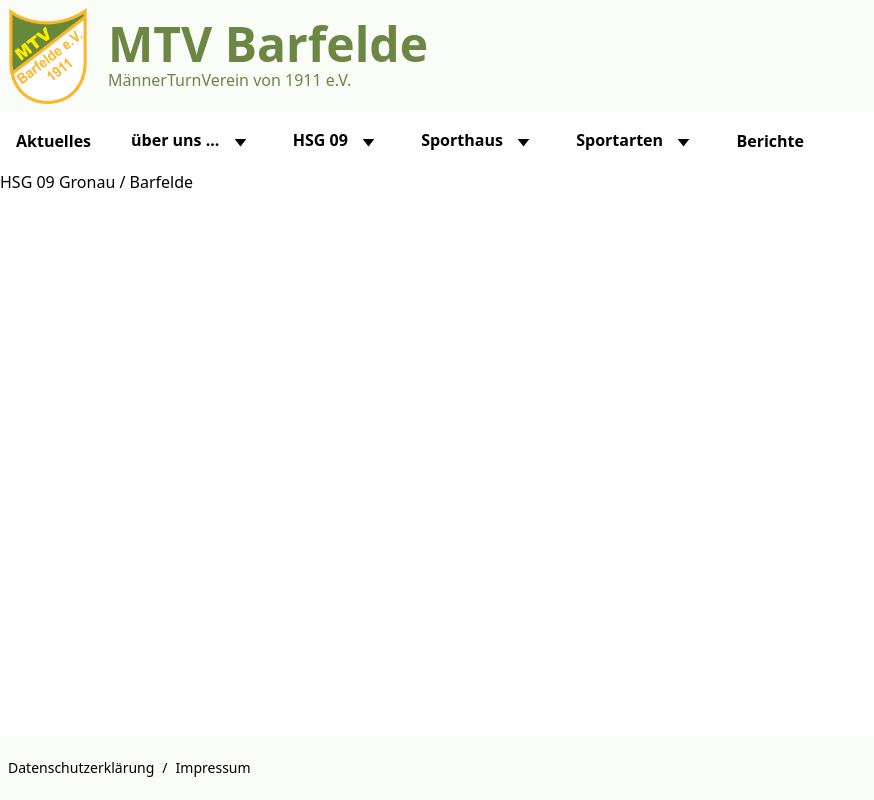
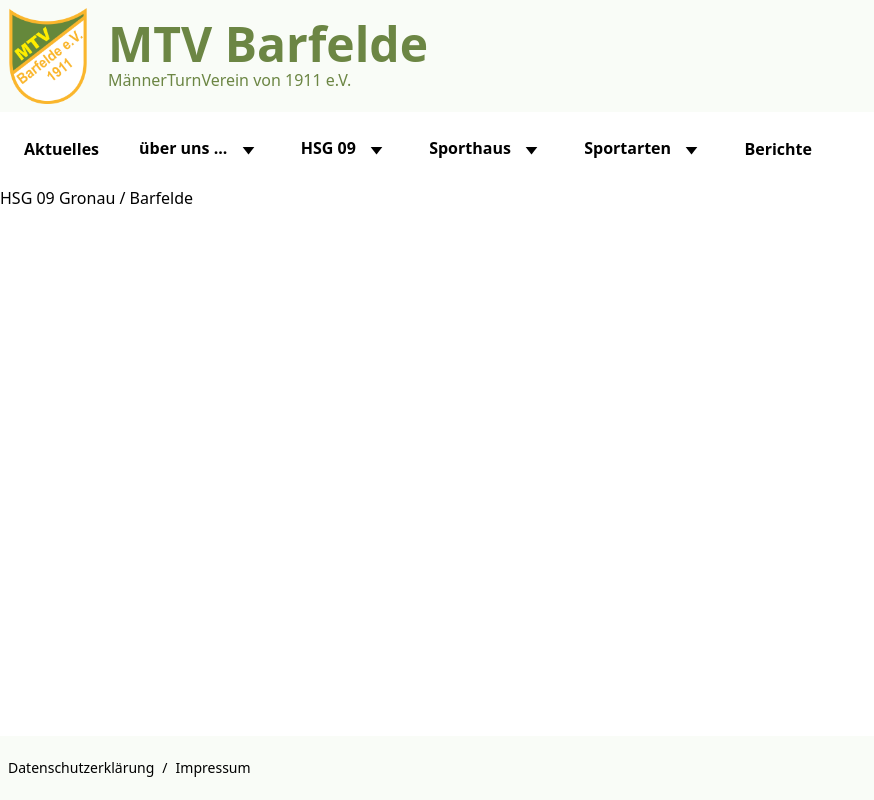
Before and after one commit to janheini/mtv-astro, an Astro site: page /hsg in a window 1280 px wide. Shown: the whole page, without its empty margins (0-874 px from the left). Built offline with nearby package versions, Linux system fonts and the light colour scheme; Astro itself is replaced by a stand-in of ours; a script that the page names is missing.

Commit message:
p-6 on navbar

```diff
--- a/src/components/navbar.astro
+++ b/src/components/navbar.astro
@@ -58,7 +58,7 @@
 <svg class="inline" width="40" height="40" viewBox="0 0 15 15" fill="none" xmlns="http://www.w3.org/2000/svg"><path d="M1.5 3C1.22386 3 1 3.22386 1 3.5C1 3.77614 1.22386 4 1.5 4H13.5C13.7761 4 14 3.77614 14 3.5C14 3.22386 13.7761 3 13.5 3H1.5ZM1 7.5C1 7.22386 1.22386 7 1.5 7H13.5C13.7761 7 14 7.22386 14 7.5C14 7.77614 13.7761 8 13.5 8H1.5C1.22386 8 1 7.77614 1 7.5ZM1 11.5C1 11.2239 1.22386 11 1.5 11H13.5C13.7761 11 14 11.2239 14 11.5C14 11.7761 13.7761 12 13.5 12H1.5C1.22386 12 1 11.7761 1 11.5Z" fill="currentColor" fill-rule="evenodd" clip-rule="evenodd"></path></svg>
 </label>
 
-<nav class="hidden peer-checked:grid lg:grid grid-flow-row lg:grid-flow-col justify-center lg:justify-start justify-items-center lg:justify-items-start p-4 gap-x-10 gap-y-4 bg-white font-bold">
+<nav class="hidden peer-checked:grid lg:grid grid-flow-row lg:grid-flow-col justify-center lg:justify-start justify-items-center lg:justify-items-start p-6 gap-x-10 gap-y-4 bg-white font-bold">
   {
     menu.map((item) => (
       <button class="group relative" submenu-button>
```
